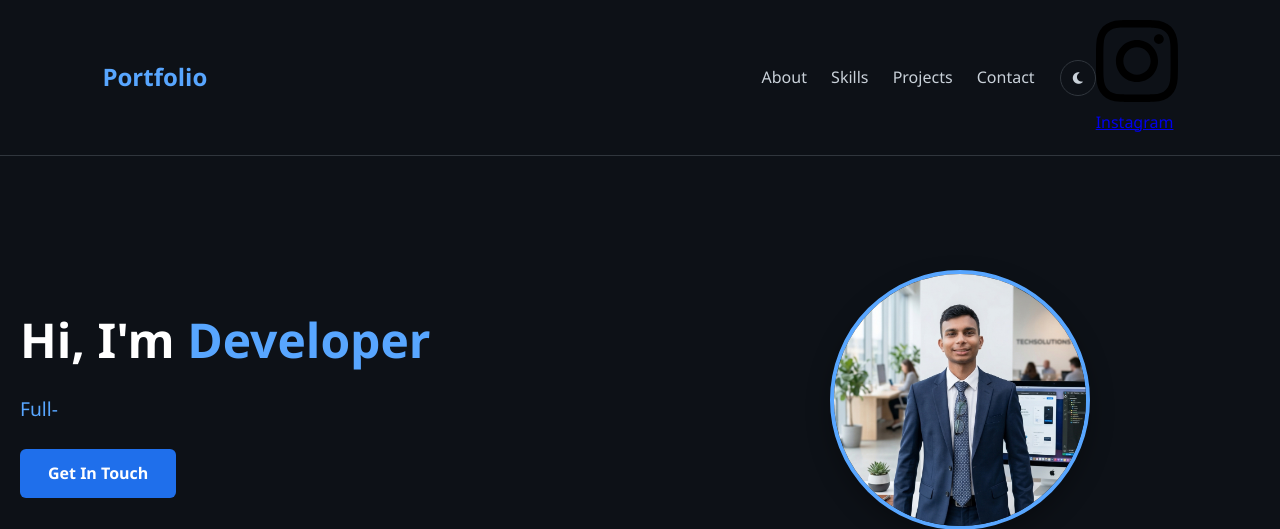
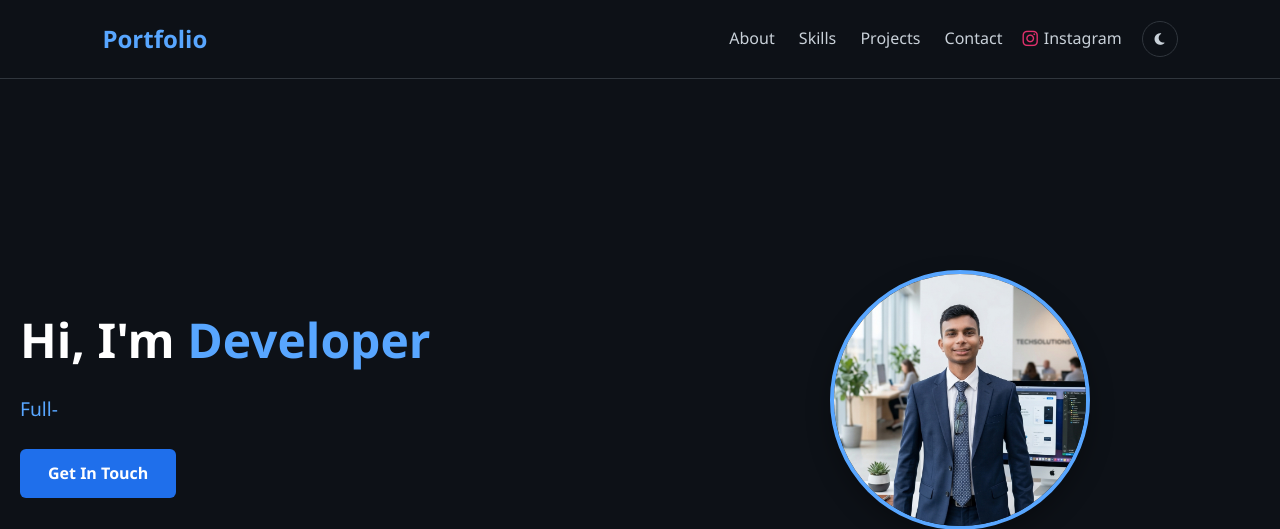
Before and after one commit to dev200432/my-portfolio, a Django app: template core/templates/index.html in a window 1280 px wide. Shown: the top 529 px of the page. Run offline with Django 3.2, Linux system fonts and the light colour scheme; the template is opened without the code that fills it, so the values that code supplies are empty.

Commit message:
update index page

```diff
--- a/core/templates/index.html
+++ b/core/templates/index.html
@@ -45,7 +45,7 @@
 
         .theme-toggle {
             background: none; border: 1px solid var(--border); color: var(--text);
-            padding: 8px 12px; border-radius: 50%; cursor: pointer; margin-left: 25px; transition: 0.3s;
+            padding: 8px 12px; border-radius: 50%; cursor: pointer; margin-left: 20px; transition: 0.3s;
         }
         .theme-toggle:hover { border-color: var(--primary); color: var(--primary); }
 
@@ -110,17 +110,17 @@
                 <a href="#projects">Projects</a>
                 <a href="#contact">Contact</a>
             </nav>
-            <button class="theme-toggle" id="themeToggle" title="Toggle Theme"><i class="fas fa-moon"></i></button>
+
             <!-- Clean Instagram Nav Link -->
             <a href="https://www.instagram.com/devgoswami.09"
                target="_blank"
                rel="noopener noreferrer"
-   class="text-gray-300 hover:text-white font-medium transition duration-300 flex items-center gap-1.5">
-   <svg class="w-4 h-4 fill-current text-pink-500" viewBox="0 0 24 24">
-       <path d="M12 2.163c3.204 0 3.584.012 4.85.07 3.252.148 4.771 1.691 4.919 4.919.058 1.265.069 1.645.069 4.849 0 3.205-.012 3.584-.069 4.849-.149 3.225-1.664 4.771-4.919 4.919-1.266.058-1.644.07-4.85.07-3.204 0-3.584-.012-4.849-.07-3.26-.149-4.771-1.699-4.919-4.92-.058-1.265-.07-1.644-.07-4.849 0-3.204.013-3.583.07-4.849.149-3.227 1.664-4.771 4.919-4.919 1.266-.057 1.645-.069 4.849-.069zm0-2.163c-3.259 0-3.667.014-4.947.072-4.358.2-6.78 2.618-6.98 6.98-.059 1.281-.073 1.689-.073 4.948 0 3.259.014 3.668.072 4.948.2 4.358 2.618 6.78 6.98 6.98 1.281.058 1.689.072 4.948.072 3.259 0 3.668-.014 4.948-.072 4.354-.2 6.782-2.618 6.979-6.98.059-1.28.073-1.689.073-4.948 0-3.259-.014-3.667-.072-4.947-.196-4.354-2.617-6.78-6.979-6.98-1.281-.059-1.69-.073-4.949-.073zm0 5.838c-3.403 0-6.162 2.759-6.162 6.162s2.759 6.163 6.162 6.163 6.162-2.759 6.162-6.163c0-3.403-2.759-6.162-6.162-6.162zm0 10.162c-2.209 0-4-1.79-4-4 0-2.209 1.791-4 4-4s4 1.791 4 4c0 2.21-1.791 4-4 4zm6.406-11.845c-.796 0-1.441.645-1.441 1.44s.645 1.44 1.441 1.44c.795 0 1.439-.645 1.439-1.44s-.644-1.44-1.439-1.44z"/>
-   </svg>
+               style="color: var(--text); text-decoration: none; margin-left: 20px; transition: 0.3s; display: inline-flex; align-items: center; gap: 6px;">
+               <i class="fab fa-instagram" style="color: #e1306c; font-size: 1.1rem;"></i>
                <span>Instagram</span>
             </a>
+
+            <button class="theme-toggle" id="themeToggle" title="Toggle Theme"><i class="fas fa-moon"></i></button>
         </div>
     </header>
 
@@ -131,7 +131,7 @@
             <a href="#contact" class="btn">Get In Touch</a>
         </div>
         <div style="flex: 1; display: flex; justify-content: center; min-width: 250px;">
-            <img src="{% load static %}{% static 'images/my_photo.jpg' %}" alt="My Profile Photo" style="width: 260px; height: 260px; object-fit: cover; border-radius: 50%; border: 4px solid var(--primary); box-shadow: 0 10px 25px rgba(0,0,0,0.3);">
+            <img src="{% static 'images/my_photo.jpg' %}" alt="My Profile Photo" style="width: 260px; height: 260px; object-fit: cover; border-radius: 50%; border: 4px solid var(--primary); box-shadow: 0 10px 25px rgba(0,0,0,0.3);">
         </div>
     </section>
 
@@ -177,14 +177,11 @@
                     <span class="tag">{{ project.technologies }}</span>
                 </div>
               <div style="margin-top: 20px; display: flex; gap: 10px; flex-wrap: wrap;">
-    <!-- Live Demo Button -->
                 <a href="{{ project.live_demo|default:'#' }}" target="_blank" class="btn" style="padding: 8px 16px; font-size: 0.9rem; text-decoration: none;">
                     <i class="fas fa-external-link-alt"></i> Live Demo
                 </a>
-
-    <!-- GitHub Code Button -->
                 {% if project.github_link %}
-    <a href="{{ project.github_link }}" target="_blank" class="theme-toggle" style="border-radius: 6px; padding: 8px 16px; font-size: 0.9rem; display: inline-flex; align-items: center; gap: 5px; text-decoration: none;">
+                <a href="{{ project.github_link }}" target="_blank" class="theme-toggle" style="border-radius: 6px; padding: 8px 16px; font-size: 0.9rem; display: inline-flex; align-items: center; gap: 5px; text-decoration: none; margin-left: 0;">
                     <i class="fab fa-github"></i> Code
                 </a>
                 {% endif %}
```
Lines whose indentation alone changed are shown as unchanged.
